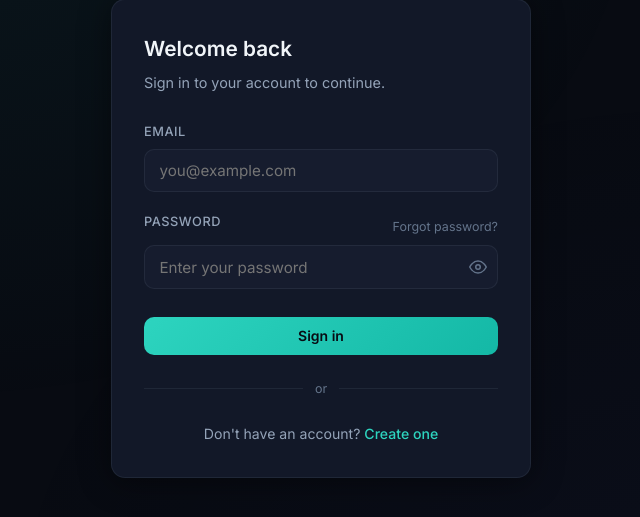
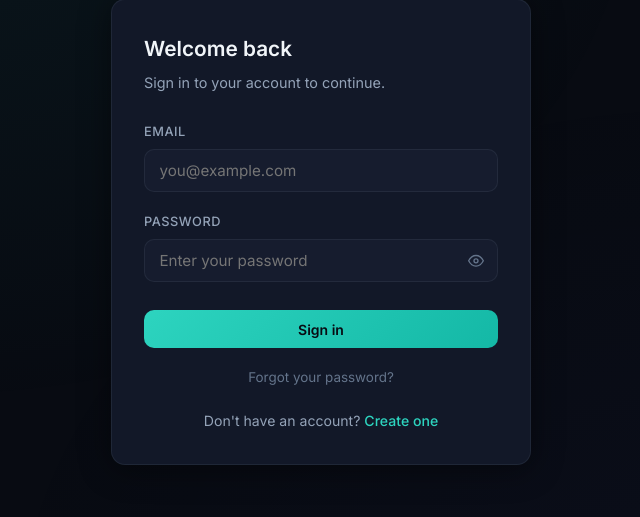
Before and after one commit to Uday-at-Vedang/Change-Detection-DEV, a FastAPI app: page / in a window 1280 px wide. Shown: the part 153-670 px from the top of the page, without its empty margins (319-959 px from the left). Run offline with FastAPI, Linux system fonts and the light colour scheme; parts of the project's set-up code (start-up, migrations or seed data) failed here and were passed over.

Commit message:
Simplify password eye to single grey icon, move forgot below sign-in, remove or divider
Made-with: Cursor

```diff
--- a/static/css/style.css
+++ b/static/css/style.css
@@ -110,46 +110,26 @@ body::before {
   font-size: 0.9rem;
   margin-bottom: 1.75rem;
 }
-.auth-container .form-group:last-of-type { margin-bottom: 0.5rem; }
+.auth-container .form-group:last-of-type { margin-bottom: 1.75rem; }
 
-.password-row-meta {
-  display: flex;
-  align-items: center;
-  justify-content: space-between;
-  margin-bottom: 0.4rem;
-}
-.password-row-meta label { margin-bottom: 0; }
+.auth-actions { margin-top: 1.75rem; }
+
 .forgot-link {
-  margin: 0;
+  text-align: center;
+  margin-top: 1rem;
+  margin-bottom: 0;
 }
 .forgot-link a {
   color: var(--text-dim);
-  font-size: 0.78rem;
+  font-size: 0.84rem;
   text-decoration: none;
   transition: color var(--transition);
-  font-weight: 400;
 }
-.forgot-link a:hover { color: var(--accent); text-decoration: underline; }
+.forgot-link a:hover { color: var(--accent); }
 
-.auth-actions { margin-top: 1.75rem; }
-.auth-divider {
-  display: flex;
-  align-items: center;
-  gap: 0.75rem;
-  margin: 1.5rem 0;
-  color: var(--text-dim);
-  font-size: 0.78rem;
-}
-.auth-divider::before,
-.auth-divider::after {
-  content: '';
-  flex: 1;
-  height: 1px;
-  background: var(--border);
-}
 .toggle-auth {
   text-align: center;
-  margin-top: 0;
+  margin-top: 1.25rem;
   color: var(--text-muted);
   font-size: 0.88rem;
 }
@@ -160,7 +140,7 @@ body::before {
 }
 .toggle-auth a:hover { text-decoration: underline; }
 
-/* Forgot password page header */
+/* Forgot password page */
 .forgot-header-icon {
   width: 52px;
   height: 52px;
@@ -178,7 +158,7 @@ body::before {
   align-items: center;
   gap: 0.35rem;
   color: var(--text-dim);
-  font-size: 0.82rem;
+  font-size: 0.84rem;
   text-decoration: none;
   margin-top: 1.75rem;
   transition: color var(--transition);
@@ -195,32 +175,22 @@ body::before {
 }
 .password-toggle {
   position: absolute;
-  right: 1px;
-  top: 1px;
-  bottom: 1px;
-  width: 2.5rem;
-  background: transparent;
+  right: 0.65rem;
+  top: 50%;
+  transform: translateY(-50%);
+  background: none;
   border: none;
-  border-left: 1px solid transparent;
-  border-radius: 0 calc(var(--radius-sm) - 1px) calc(var(--radius-sm) - 1px) 0;
   cursor: pointer;
-  color: var(--text-dim);
+  color: #64748b;
+  padding: 0.2rem;
   display: flex;
   align-items: center;
   justify-content: center;
-  transition: color var(--transition), background var(--transition), border-color var(--transition);
+  transition: color var(--transition);
+  line-height: 0;
 }
-.password-toggle:hover {
-  color: var(--text);
-  background: var(--bg-hover);
-  border-left-color: var(--border);
-}
-.password-toggle.active {
-  color: var(--accent);
-}
-.password-toggle svg.eye-closed { display: none; }
-.password-toggle.active svg.eye-open { display: none !important; }
-.password-toggle.active svg.eye-closed { display: block !important; }
+.password-toggle:hover { color: #94a3b8; }
+.password-toggle.active { color: #94a3b8; }
 
 /* ---- Cards ---- */
 .card {
--- a/static/js/app.js
+++ b/static/js/app.js
@@ -94,9 +94,9 @@ document.querySelectorAll('.password-toggle').forEach((btn) => {
   btn.addEventListener('click', () => {
     const input = document.getElementById(btn.dataset.target);
     if (!input) return;
-    const isPassword = input.type === 'password';
-    input.type = isPassword ? 'text' : 'password';
-    btn.classList.toggle('active', isPassword);
+    const showing = input.type !== 'password';
+    input.type = showing ? 'password' : 'text';
+    btn.style.opacity = showing ? '' : '0.9';
   });
 });
 
--- a/templates/index.html
+++ b/templates/index.html
@@ -27,15 +27,11 @@
               <input type="email" id="login-email" required placeholder="you@example.com" />
             </div>
             <div class="form-group">
-              <div class="password-row-meta">
-                <label for="login-password">Password</label>
-                <span class="forgot-link"><a href="#" data-view="forgot">Forgot password?</a></span>
-              </div>
+              <label for="login-password">Password</label>
               <div class="input-password-wrap">
                 <input type="password" id="login-password" required placeholder="Enter your password" />
-                <button type="button" class="password-toggle" data-target="login-password" aria-label="Show password">
-                  <svg class="eye-open" width="18" height="18" viewBox="0 0 24 24" fill="none" stroke="currentColor" stroke-width="2" stroke-linecap="round" stroke-linejoin="round"><path d="M1 12s4-8 11-8 11 8 11 8-4 8-11 8-11-8-11-8z"/><circle cx="12" cy="12" r="3"/></svg>
-                  <svg class="eye-closed" width="18" height="18" viewBox="0 0 24 24" fill="none" stroke="currentColor" stroke-width="2" stroke-linecap="round" stroke-linejoin="round"><path d="M17.94 17.94A10.07 10.07 0 0112 20c-7 0-11-8-11-8a18.45 18.45 0 015.06-5.94M9.9 4.24A9.12 9.12 0 0112 4c7 0 11 8 11 8a18.5 18.5 0 01-2.16 3.19m-6.72-1.07a3 3 0 11-4.24-4.24"/><line x1="1" y1="1" x2="23" y2="23"/></svg>
+                <button type="button" class="password-toggle" data-target="login-password" aria-label="Toggle password visibility">
+                  <svg width="16" height="16" viewBox="0 0 24 24" fill="none" stroke="currentColor" stroke-width="2" stroke-linecap="round" stroke-linejoin="round"><path d="M1 12s4-8 11-8 11 8 11 8-4 8-11 8-11-8-11-8z"/><circle cx="12" cy="12" r="3"/></svg>
                 </button>
               </div>
             </div>
@@ -43,7 +39,7 @@
               <button type="submit" class="btn btn-primary btn-block">Sign in</button>
             </div>
           </form>
-          <div class="auth-divider">or</div>
+          <p class="forgot-link"><a href="#" data-view="forgot">Forgot your password?</a></p>
           <p class="toggle-auth">Don't have an account? <a href="#" data-view="register">Create one</a></p>
         </div>
       </div>
@@ -75,9 +71,8 @@
               <label for="register-password">Password</label>
               <div class="input-password-wrap">
                 <input type="password" id="register-password" required placeholder="Min. 6 characters" minlength="6" />
-                <button type="button" class="password-toggle" data-target="register-password" aria-label="Show password">
-                  <svg class="eye-open" width="18" height="18" viewBox="0 0 24 24" fill="none" stroke="currentColor" stroke-width="2" stroke-linecap="round" stroke-linejoin="round"><path d="M1 12s4-8 11-8 11 8 11 8-4 8-11 8-11-8-11-8z"/><circle cx="12" cy="12" r="3"/></svg>
-                  <svg class="eye-closed" width="18" height="18" viewBox="0 0 24 24" fill="none" stroke="currentColor" stroke-width="2" stroke-linecap="round" stroke-linejoin="round"><path d="M17.94 17.94A10.07 10.07 0 0112 20c-7 0-11-8-11-8a18.45 18.45 0 015.06-5.94M9.9 4.24A9.12 9.12 0 0112 4c7 0 11 8 11 8a18.5 18.5 0 01-2.16 3.19m-6.72-1.07a3 3 0 11-4.24-4.24"/><line x1="1" y1="1" x2="23" y2="23"/></svg>
+                <button type="button" class="password-toggle" data-target="register-password" aria-label="Toggle password visibility">
+                  <svg width="16" height="16" viewBox="0 0 24 24" fill="none" stroke="currentColor" stroke-width="2" stroke-linecap="round" stroke-linejoin="round"><path d="M1 12s4-8 11-8 11 8 11 8-4 8-11 8-11-8-11-8z"/><circle cx="12" cy="12" r="3"/></svg>
                 </button>
               </div>
             </div>
@@ -85,7 +80,6 @@
               <button type="submit" class="btn btn-primary btn-block">Create account</button>
             </div>
           </form>
-          <div class="auth-divider">or</div>
           <p class="toggle-auth">Already have an account? <a href="#" data-view="login">Sign in</a></p>
         </div>
       </div>
@@ -117,9 +111,8 @@
               <label for="forgot-password">New password</label>
               <div class="input-password-wrap">
                 <input type="password" id="forgot-password" required placeholder="Min. 6 characters" minlength="6" />
-                <button type="button" class="password-toggle" data-target="forgot-password" aria-label="Show password">
-                  <svg class="eye-open" width="18" height="18" viewBox="0 0 24 24" fill="none" stroke="currentColor" stroke-width="2" stroke-linecap="round" stroke-linejoin="round"><path d="M1 12s4-8 11-8 11 8 11 8-4 8-11 8-11-8-11-8z"/><circle cx="12" cy="12" r="3"/></svg>
-                  <svg class="eye-closed" width="18" height="18" viewBox="0 0 24 24" fill="none" stroke="currentColor" stroke-width="2" stroke-linecap="round" stroke-linejoin="round"><path d="M17.94 17.94A10.07 10.07 0 0112 20c-7 0-11-8-11-8a18.45 18.45 0 015.06-5.94M9.9 4.24A9.12 9.12 0 0112 4c7 0 11 8 11 8a18.5 18.5 0 01-2.16 3.19m-6.72-1.07a3 3 0 11-4.24-4.24"/><line x1="1" y1="1" x2="23" y2="23"/></svg>
+                <button type="button" class="password-toggle" data-target="forgot-password" aria-label="Toggle password visibility">
+                  <svg width="16" height="16" viewBox="0 0 24 24" fill="none" stroke="currentColor" stroke-width="2" stroke-linecap="round" stroke-linejoin="round"><path d="M1 12s4-8 11-8 11 8 11 8-4 8-11 8-11-8-11-8z"/><circle cx="12" cy="12" r="3"/></svg>
                 </button>
               </div>
             </div>
@@ -289,6 +282,6 @@
     </div>
   </div>
 
-  <script src="/static/js/app.js?v=7"></script>
+  <script src="/static/js/app.js?v=8"></script>
 </body>
 </html>
```
